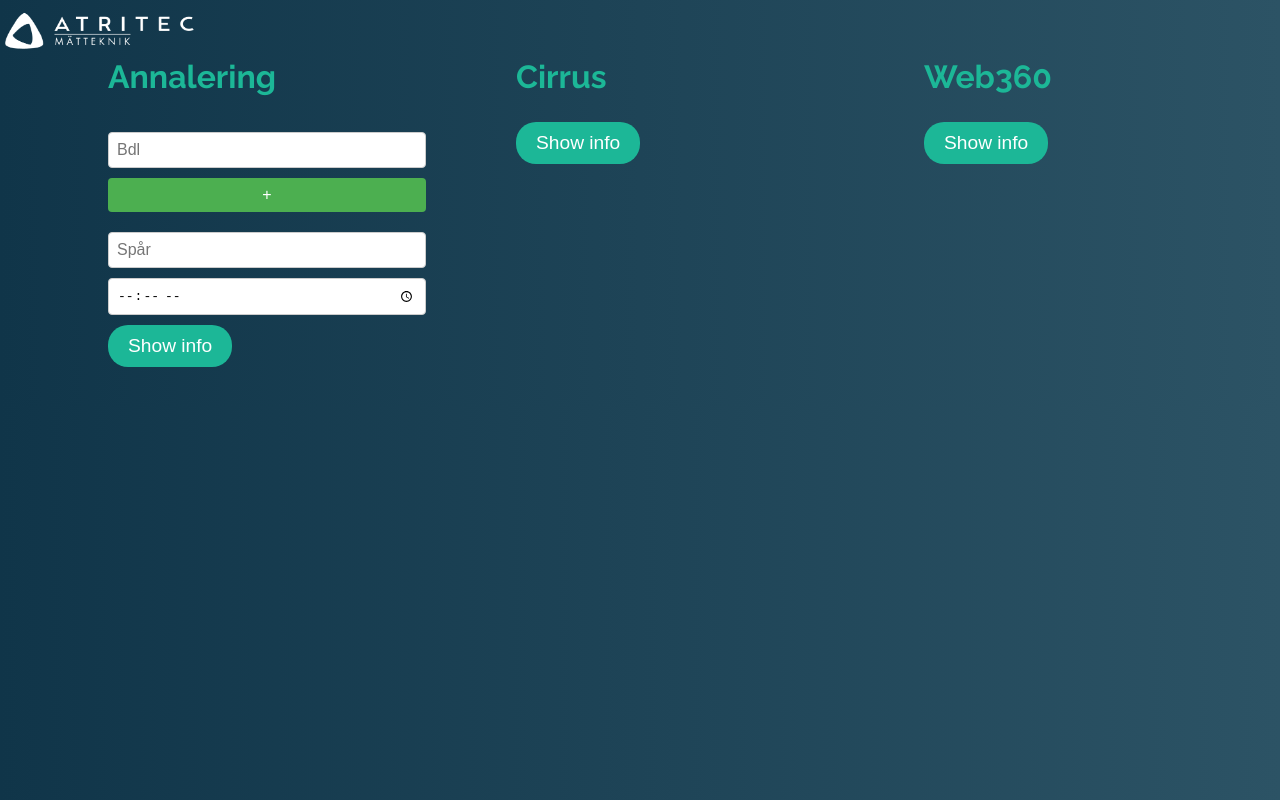
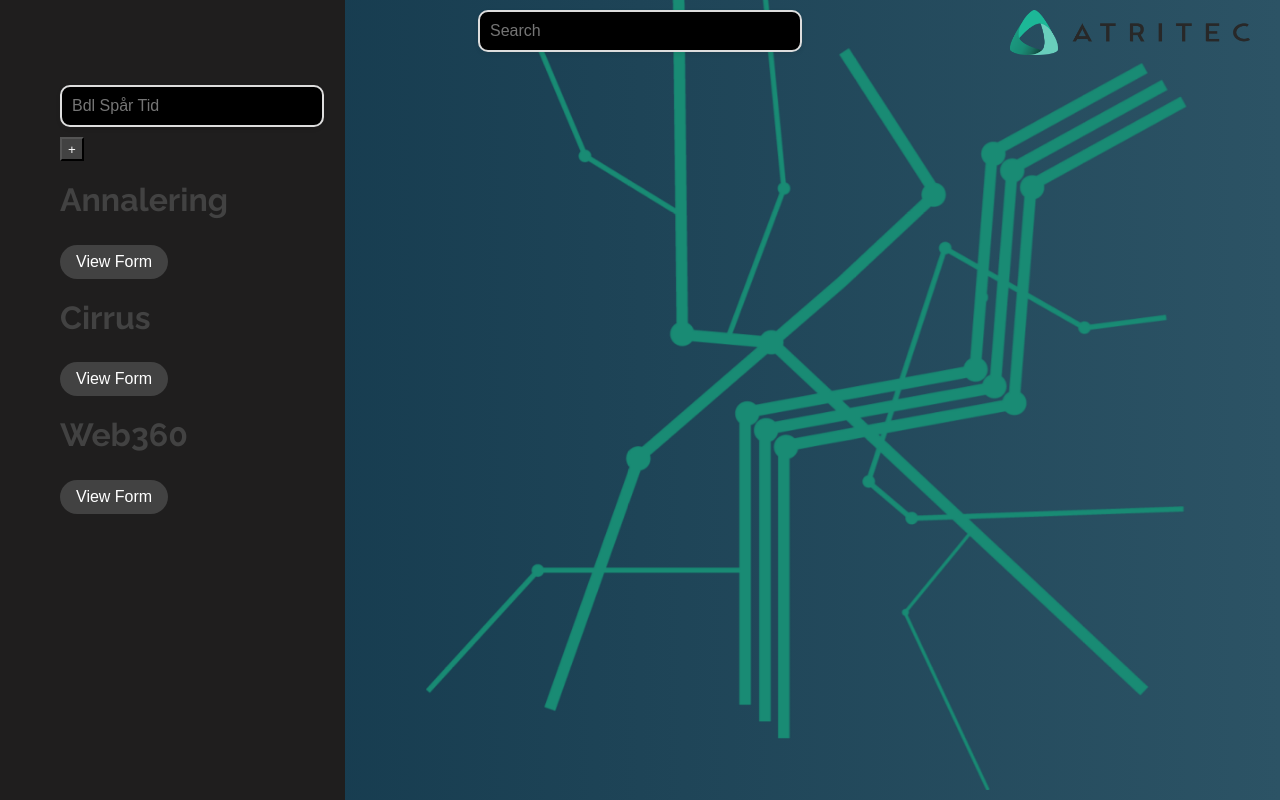
Before and after one commit to Lime78/input-atritec, a React (Vite) app in the folder my-app/: page / in a window 1280 px wide. Built offline with nearby package versions, Linux system fonts and the light colour scheme.

Commit message:
sidebar osv

```diff
--- a/my-app/src/components/Landing.css
+++ b/my-app/src/components/Landing.css
@@ -9,29 +9,40 @@ body {
   margin: 15px 0;
 }
 
-.Bdl-split input[type="text"],
-.Bdl-split input[type="time"] {
-  padding: 8px;
-  font-size: 1em;
-  border: 1px solid #ccc;
-  border-radius: 4px;
+.Bdl-split input[type="text"] {
+  width: 15em;
+  padding: 10px;
+  background-color: rgb(0, 0, 0);
+  color: white;
+  box-shadow: 0 2px 4px rgba(29, 29, 29, 0.1);
+
 }
 
 .Bdl-split button {
-  padding: 8px 12px;
-  font-size: 1em;
-  color: #fff;
-  background-color: #4CAF50;
-  border: none;
-  border-radius: 4px;
+  width: 24px;
+  height: 24px;
   cursor: pointer;
+  background-color: #424242;
+  color: white;
 }
 
-.Bdl-split button:hover {
-  background-color: #45a049;
+.section-search {
+  position: absolute;
+  top: 0;
+  left: 50%;
+  transform: translateX(-50%);
+  z-index: 1000;
 }
 
-  .App {
+.section-search input[type="text"] {
+  width: 30em;
+  padding: 10px;
+  background-color: rgb(0, 0, 0);
+  color: white;
+  box-shadow: 0 2px 4px rgba(29, 29, 29, 0.1);
+}
+
+.App {
   font-family: "Raleway", sans-serif;
   font-optical-sizing: auto;
   font-style: normal;
@@ -43,10 +54,19 @@ body {
   justify-content: space-between;
 }
 
+.sidebar {
+  width: 225px;
+  padding: 60px;
+  position: fixed;
+  background-color: rgb(31, 30, 30);
+  top: 0;
+  left: 0;
+  height: 100%;
+  overflow-y: auto;
+}
+
 .section-cirrus, .section-web360, .section-annalering {
-  flex: 1;
-  margin: 10px;
-  margin-left: 5em;
+  margin: 10px 0;
 }
 
 .section-cirrus div, .section-web360 div, .section-annalering div {
@@ -59,23 +79,46 @@ body {
   border-radius: 20px;
 }
 
+.pattern {
+  position: fixed;
+  width: 50em;
+  height: auto;
+  right: 5em;
+  bottom: 10px;
+}
+
+/* logga grön */
 .logo {
+  position: fixed;
+  top: 10px;
+  right: 30px;
+  width: 15em;
+  height: auto;
+  z-index: 1000;
+}
+
+/* logga vit */
+/* .logo {
   position: fixed;
   top: 10px;
   left: 5px;
   width: 12em;
   height: auto;
   z-index: 1000;
+} */
+
+.button {
+  padding: 8px 16px;
+  background-color: #424242;
+  color: #ffffff;
+  border: none;
+  border-radius: 80px;
+  font-size: 1em;
+  cursor: pointer;
 }
 
-.button {
-  padding: 10px 20px;
-  background-color: #1CB797;
-  color: #ffffff;
-  border: none;
-  border-radius: 20px;
-  font-size: 1.2em;
-  cursor: pointer;
+.button:hover {
+  background-color: #198B74;
 }
 
 h1 {
@@ -89,7 +132,11 @@ h1 {
 h2 {
   font-size: 2em;
   margin-top: 20px;
-  color: #1CB797;
+  color: #424242;
+
+}
+h2:hover {
+  color: #198B74;
 }
 
 h3 {
@@ -220,3 +267,33 @@ section {
     width: 3em;
   }
 }
+
+/* style ifall vi inte vill ha sidebar */
+
+  /* .App {
+  font-family: "Raleway", sans-serif;
+  font-optical-sizing: auto;
+  font-style: normal;
+  padding: 20px;
+  max-width: 1600px;
+  margin: 0 auto;
+  display: flex;
+  flex-direction: row;
+  justify-content: space-between;
+}
+
+.section-cirrus, .section-web360, .section-annalering {
+  flex: 1;
+  margin: 10px;
+  margin-left: 5em;
+}
+
+.section-cirrus div, .section-web360 div, .section-annalering div {
+  margin-bottom: 10px;
+}
+
+.annalering-info, .cirrus-info, .web-info {
+  background-color: #103549;
+  padding: 10px;
+  border-radius: 20px;
+} */
--- a/my-app/src/components/LandingPage.jsx
+++ b/my-app/src/components/LandingPage.jsx
@@ -1,6 +1,8 @@
 import React, { useState } from 'react';
 import symbol from '../assets/symbol.png'
 import loggavit from '../assets/loggavit.png'
+import loggagreen from '../assets/loggagreen.png'
+import pattern from '../assets/pattern.png'
 import './Landing.css';
 
 const App = () => {
@@ -14,23 +16,34 @@ const App = () => {
     colorize: null,
   });
 
+  //Search bar
+    // const [search, setSearch] = useState('');
+    // const [searchResults, setSearchResults] = useState([]);
+    // const [searchResultsVisible, setSearchResultsVisible] = useState(false);
+
+
+  //add input fields button
   const [inputs, setInputs] = useState(['']);
 
   const addInput = () => {
     setInputs([...inputs, '']);
   };
+
+  // show info button
   const [isSynlig, setIssynlig] = useState(false);
 
   const toggleCirrusVisibility = () => {
     setIssynlig(!isSynlig);
   };
 
+  //show info button
   const [isVisa, setIsVisa] = useState(false);
 
   const toggleWebVisibility = () => {
     setIsVisa(!isVisa);
   };
 
+  //show info button
   const [isVisible, setIsVisible] = useState(false);
 
   const toggleSectionsVisibility = () => {
@@ -47,21 +60,25 @@ const App = () => {
 
   return (
     <div className="App">
-      <img src={loggavit} alt="Logo" className="logo" />
+      <div className="section-search">
+        <input type="text" placeholder="Search" />
+      </div>
+      <img src={loggagreen} alt="Logo" className="logo" />
+      <img src={pattern} alt="Pattern" className="pattern" />
+
+      <div className='sidebar'>
+      <div className='Bdl-split'>
+        {inputs.map((input, index) => (
+        <input key={index} type="text" placeholder="Bdl Spår Tid" />
+      ))}
+      <button className="button-add" onClick={addInput}>+</button>
+      </div>
 
       <div className="section-annalering">
         <h2>Annalering</h2>
-       {/*lägger in all info om bdl spår och tid */}
-        <div className='Bdl-split'>
-        {inputs.map((input, index) => (
-        <input key={index} type="text" placeholder="Bdl" />
-      ))}
-      <button onClick={addInput}>+</button>
-      <input type="text" placeholder="Spår" />
-      <input type="time" placeholder="Tid" />
       </div>
         <button className='button'onClick={toggleSectionsVisibility}>
-          {isVisible ? 'Hide info' : 'Show info'}
+          {isVisible ? 'Hide Info' : 'View Form'}
         </button>
 
         {isVisible && (
@@ -213,18 +230,13 @@ const App = () => {
           </div>
           </div>
         )}
-      </div>
+      {/* </div> */}
 
       <div className="section-cirrus">
       <h2>Cirrus</h2>
-      {/*lägger in all infp om bdl spår och tid */}
-        {/* <div className='Bdl-split'>
-      <input type="text" placeholder="Bdl" />
-      <input type="text" placeholder="Spår" />
-      <input type="time" placeholder="Tid" />
-      </div> */}
+
       <button className='button' onClick={toggleCirrusVisibility}>
-        {isSynlig ? 'Hide info' : 'Show info'}
+        {isSynlig ? 'Hide Info' : 'View Form'}
       </button>
 
       {isSynlig && (
@@ -416,14 +428,9 @@ const App = () => {
 
      <div className="section-web360">
         <h2>Web360</h2>
-        {/*lägger in all infp om bdl spår och tid */}
-        {/* <div className='Bdl-split'>
-      <input type="text" placeholder="Bdl" />
-      <input type="text" placeholder="Spår" />
-      <input type="time" placeholder="Tid" />
-      </div> */}
+
         <button className="button" onClick={toggleWebVisibility}>
-        {isVisa ? 'Hide info' : 'Show info'}
+        {isVisa ? 'Hide Info' : 'View Form'}
       </button>
 
       {isVisa && (
@@ -522,6 +529,7 @@ const App = () => {
       </div>
       )}
       </div>
+      </div>
     </div>
 
 );
```
Also changed, not shown: my-app/src/assets/loggagreen.png (added), my-app/src/assets/pattern.png (added).
